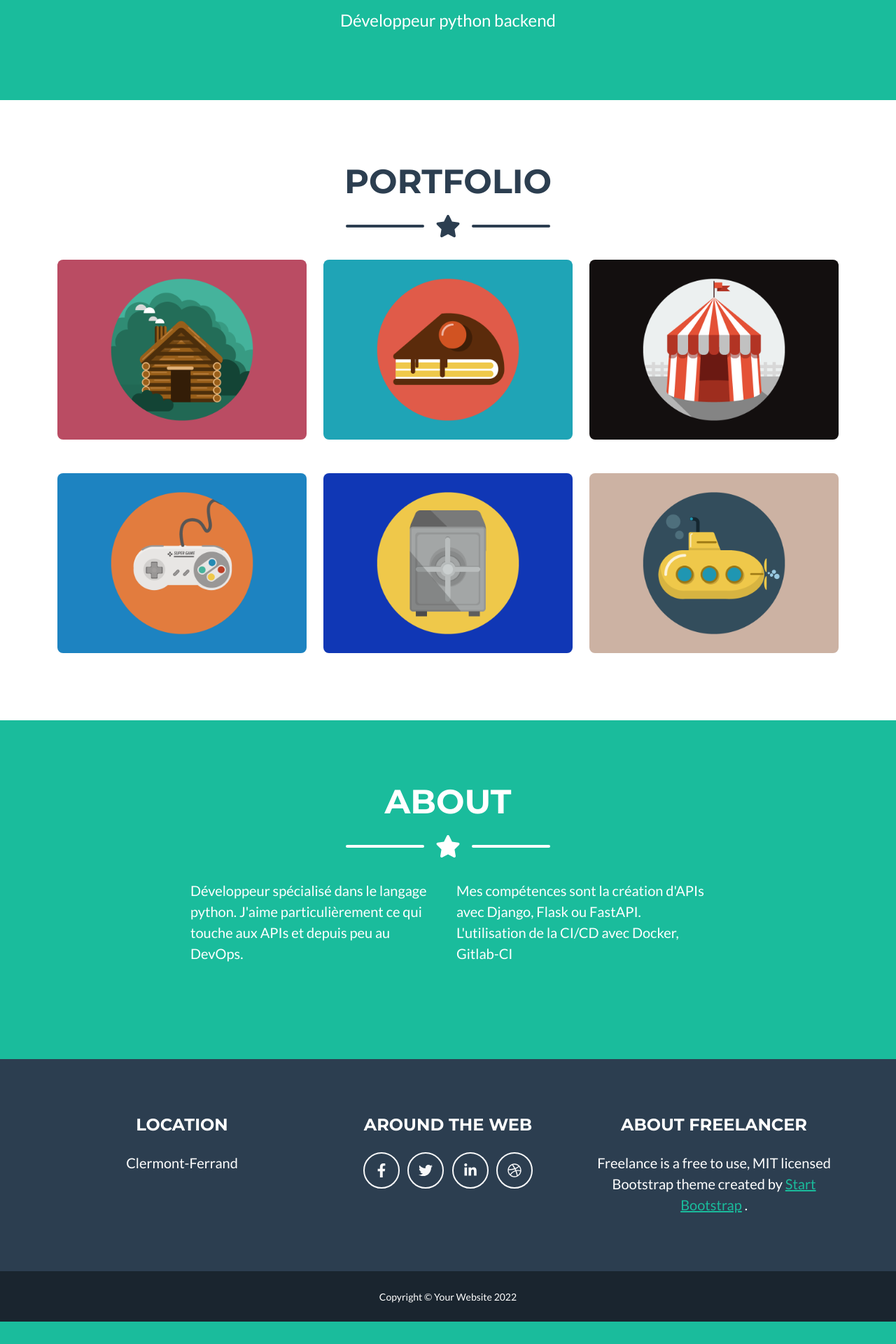
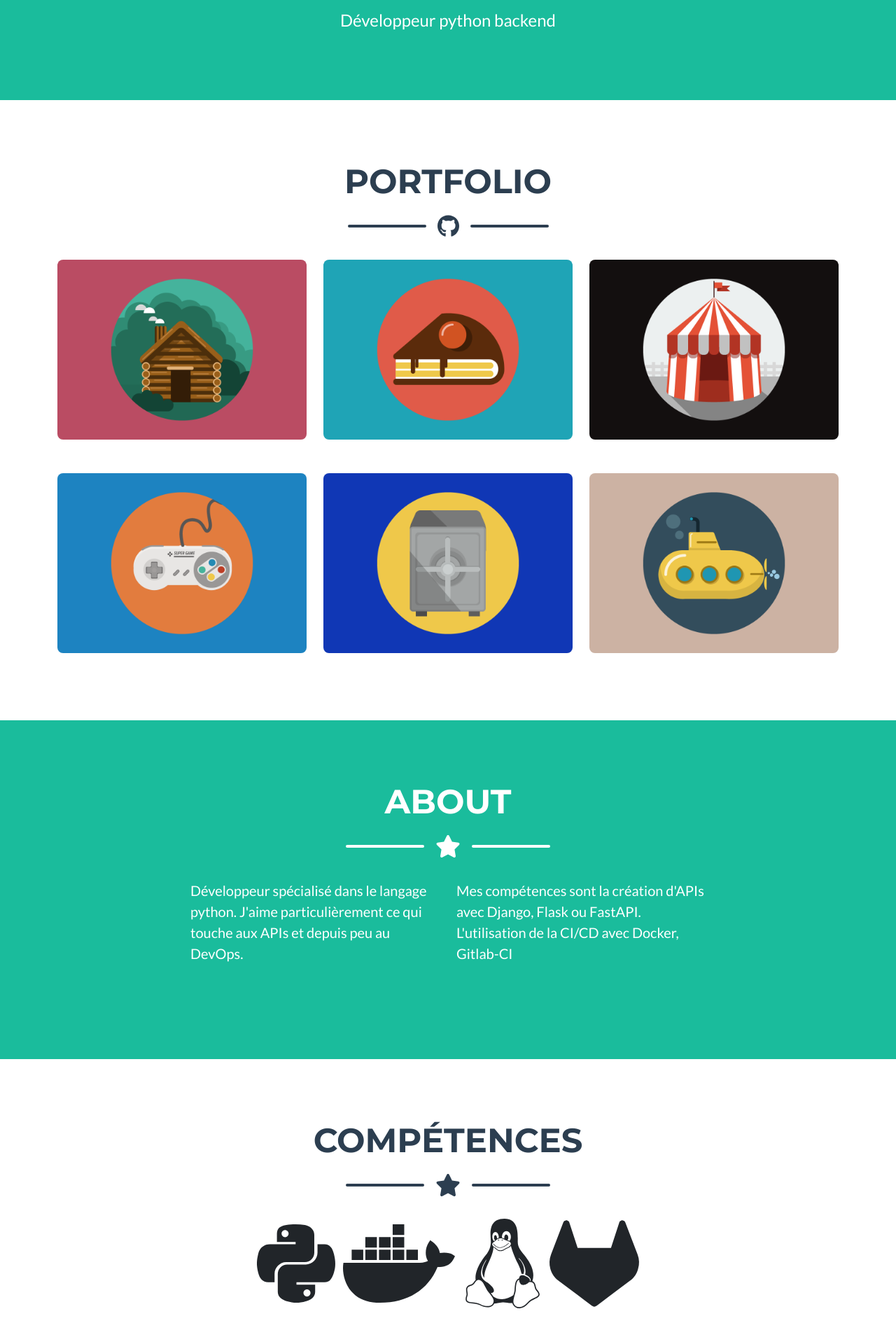
Before and after one commit to Cocorico84/personal_site, a Django app: page / in a window 1280 px wide. Shown: the part 640-2560 px from the top of the page at 70% size. Before the commit the page ends 2528 px from the top, so only its background shows below. Run offline with Django 4.2, Linux system fonts and the light colour scheme; some libraries are stand-ins or nearby versions.

Commit message:
🔥 add skills

```diff
--- a/config/urls.py
+++ b/config/urls.py
@@ -13,7 +13,6 @@ Including another URLconf
     1. Import the include() function: from django.urls import include, path
     2. Add a URL to urlpatterns:  path('blog/', include('blog.urls'))
 """
-from re import template
 from django.contrib import admin
 from django.urls import path, include
 
--- a/templates/base.html
+++ b/templates/base.html
@@ -31,7 +31,7 @@
                     <ul class="navbar-nav ms-auto">
                         <li class="nav-item mx-0 mx-lg-1"><a class="nav-link py-3 px-0 px-lg-3 rounded" href="#portfolio">Portfolio</a></li>
                         <li class="nav-item mx-0 mx-lg-1"><a class="nav-link py-3 px-0 px-lg-3 rounded" href="#about">About</a></li>
-                        <!-- <li class="nav-item mx-0 mx-lg-1"><a class="nav-link py-3 px-0 px-lg-3 rounded" href="#contact">Contact</a></li> -->
+                        <li class="nav-item mx-0 mx-lg-1"><a class="nav-link py-3 px-0 px-lg-3 rounded" href="#skills">Compétences</a></li>
                     </ul>
                 </div>
             </div>
@@ -61,7 +61,7 @@
                 <!-- Icon Divider-->
                 <div class="divider-custom">
                     <div class="divider-custom-line"></div>
-                    <div class="divider-custom-icon"><i class="fas fa-star"></i></div>
+                    <div class="divider-custom-icon"><i class="fab fa-github"></i></div>
                     <div class="divider-custom-line"></div>
                 </div>
                 <!-- Portfolio Grid Items-->
@@ -149,19 +149,44 @@
             </div>
         </section>
         <!-- Contact Section-->
-        <!-- <section class="page-section" id="contact"> -->
-            <!-- <div class="container"> -->
+        <section class="page-section" id="skills">
+            <div class="container">
                 <!-- Contact Section Heading-->
-                <!-- <h2 class="page-section-heading text-center text-uppercase text-secondary mb-0">Contact Me</h2> -->
+                <h2 class="page-section-heading text-center text-uppercase text-secondary mb-0">Compétences</h2>
                 <!-- Icon Divider-->
-                <!-- <div class="divider-custom">
+                <div class="divider-custom">
                     <div class="divider-custom-line"></div>
                     <div class="divider-custom-icon"><i class="fas fa-star"></i></div>
                     <div class="divider-custom-line"></div>
-                </div> -->
+                </div>
                 <!-- Contact Section Form-->
-                <!-- <div class="row justify-content-center"> -->
+
+                <!-- <div class="row">
+                    <div class="col">
+                        <i class="fab fa-python fa-8x"></i>
+
+                    </div> -->
+                    <!-- <div class="col-lg-4 ms-auto"> -->
+
+                        <!-- <i class="fab fa-docker fa-8x"></i> -->
+
+                        <ul class="list-inline dev-icons text-center">
+                            <li class="list-inline-item"><i class="fab fa-python fa-8x"></i></li>
+                            <li class="list-inline-item"><i class="fab fa-docker fa-8x"></i></li>
+                            <li class="list-inline-item"><i class="fab fa-linux fa-8x"></i></li>
+                            <li class="list-inline-item"><i class="fab fa-gitlab fa-8x"></i></li>
+                        </ul>
+
+
+                    <!-- </div> -->
+                    <!-- <div class="col-lg-4 me-auto"><p class="lead">Mes compétences sont la création d'APIs avec Django, Flask ou FastAPI. L'utilisation de la CI/CD avec Docker, Gitlab-CI</p></div> -->
+                </div>
+
+                <div class="row justify-content-center">
                     <!-- <div class="col-lg-8 col-xl-7"> -->
+                        <!-- <ul class="list-inline dev-icons">
+                            <li class="list-inline-item"><i class="fab fa-python"></i></li>
+                        </ul> -->
                         <!-- * * * * * * * * * * * * * * *-->
                         <!-- * * SB Forms Contact Form * *-->
                         <!-- * * * * * * * * * * * * * * *-->
@@ -216,9 +241,9 @@
                             <!-- <button class="btn btn-primary btn-xl disabled" id="submitButton" type="submit">Send</button> -->
                         <!-- </form> -->
                     <!-- </div> -->
-                <!-- </div> -->
-            <!-- </div> -->
-        <!-- </section> -->
+                </div>
+            </div>
+        </section>
         <!-- Footer-->
         <footer class="footer text-center">
             <div class="container">
@@ -267,7 +292,7 @@
                             <div class="row justify-content-center">
                                 <div class="col-lg-8">
                                     <!-- Portfolio Modal - Title-->
-                                    <h2 class="portfolio-modal-title text-secondary text-uppercase mb-0">Log Cabin</h2>
+                                    <h2 class="portfolio-modal-title text-secondary text-uppercase mb-0">Django</h2>
                                     <!-- Icon Divider-->
                                     <div class="divider-custom">
                                         <div class="divider-custom-line"></div>
@@ -275,9 +300,11 @@
                                         <div class="divider-custom-line"></div>
                                     </div>
                                     <!-- Portfolio Modal - Image-->
-                                    <img class="img-fluid rounded mb-5" src="{% static 'assets/img/portfolio/cabin.png' %}" alt="..." />
-                                    <!-- Portfolio Modal - Text-->
-                                    <p class="mb-4">Lorem ipsum dolor sit amet, consectetur adipisicing elit. Mollitia neque assumenda ipsam nihil, molestias magnam, recusandae quos quis inventore quisquam velit asperiores, vitae? Reprehenderit soluta, eos quod consequuntur itaque. Nam.</p>
+                                    <!-- <a href="https://github.com/Cocorico84/oc_lettings"> -->
+                                        <img class="img-fluid rounded mb-5" src="{% static 'assets/img/portfolio/cabin.png' %}" alt="..." />
+                                    <!-- </a> -->
+                                        <!-- Portfolio Modal - Text-->
+                                    <p class="mb-4">Jeu</p>
                                     <button class="btn btn-primary" data-bs-dismiss="modal">
                                         <i class="fas fa-xmark fa-fw"></i>
                                         Close Window
```
Also changed, not shown: .circleci/config.yml.
